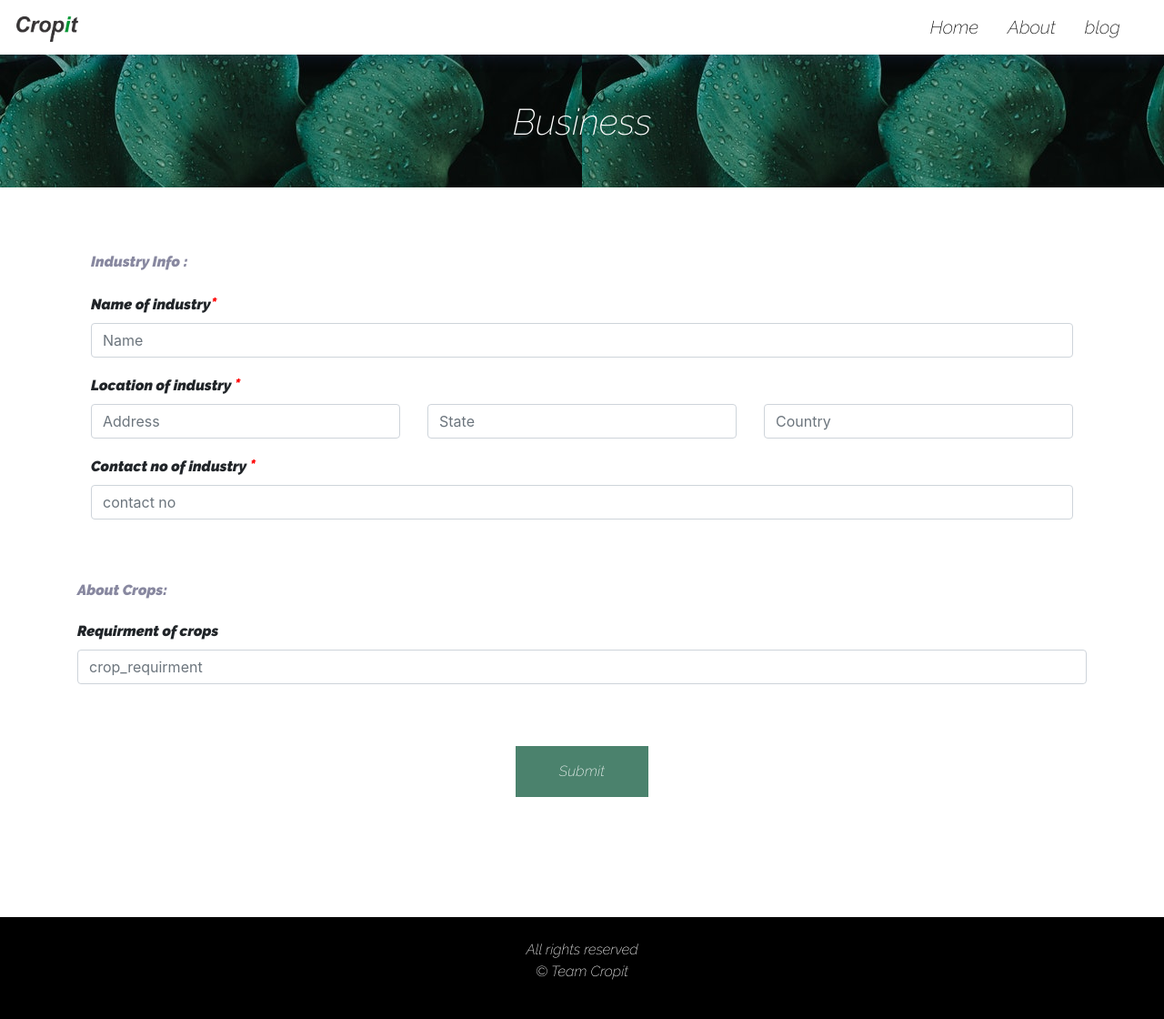
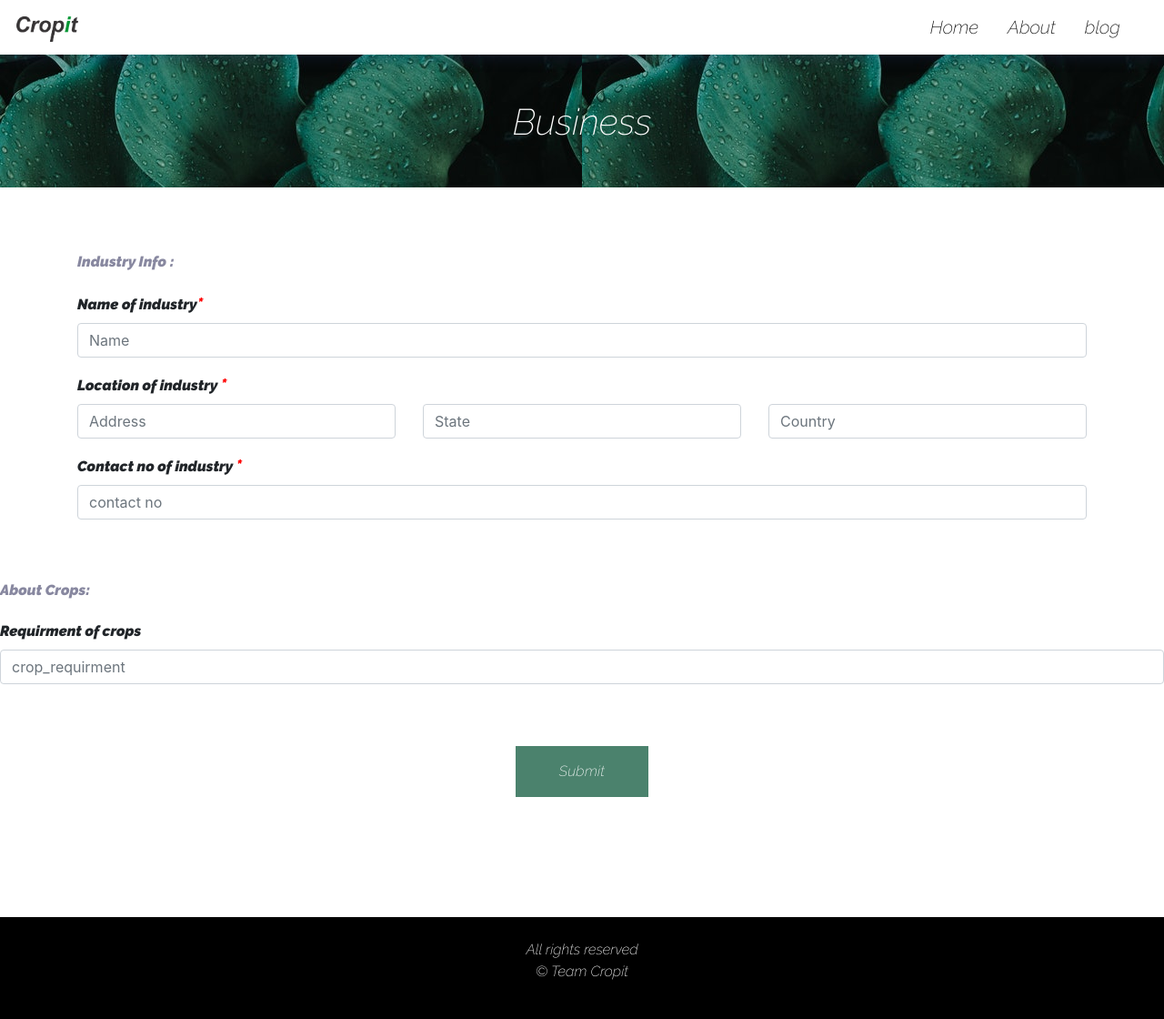
Before and after one commit to kdarshan425/cropit, a PHP site: page /business.php in a window 1280 px wide. Shown: the whole page at 91% size. Run offline with PHP 8.4, Linux system fonts and the light colour scheme; data that the repository does not hold is empty.

Commit message:
final update

```diff
--- a/business.php
+++ b/business.php
@@ -144,13 +144,12 @@
     }?>
 
     <div class="container">
-    <div class="container">
             <div style="padding-top:20px;" class="container-1">
 
 
-            <form method="post" action="<?php $_SERVER["REQUEST_URI"]?>" enctype="multipart/form-data">
+                <form method="post" action="<?php $_SERVER["REQUEST_URI"]?>" enctype="multipart/form-data">
 
-                        <div class="profile-info" style="font-family: 'Raleway', sans-serif;"> <b> Industry Info :</b> </div>
+                    <div class="profile-info" style="font-family: 'Raleway', sans-serif;"> <b> Industry Info :</b> </div>
                         <div class="mb-3">
                             <label style="font-size:1.3rcm;font-weight:bold;" for="validationTextarea" class="form-label lebel1">Name of industry<span style="color:red;font-size:18px;">*</span></label>
                             <div class="input-group flex-nowrap">
@@ -203,10 +202,7 @@
                     </div>
                 </div>
             </form>
-
-            </div>
         </div>
-
     </div>
     <?php include 'partials/footer.php'; ?>
     <script>
--- a/consumer.php
+++ b/consumer.php
@@ -157,7 +157,7 @@
     }?>
 
     <div class="container">
-    <div class="container">
+
             <div style="padding-top:20px;" class="container-1">
 
 
```
